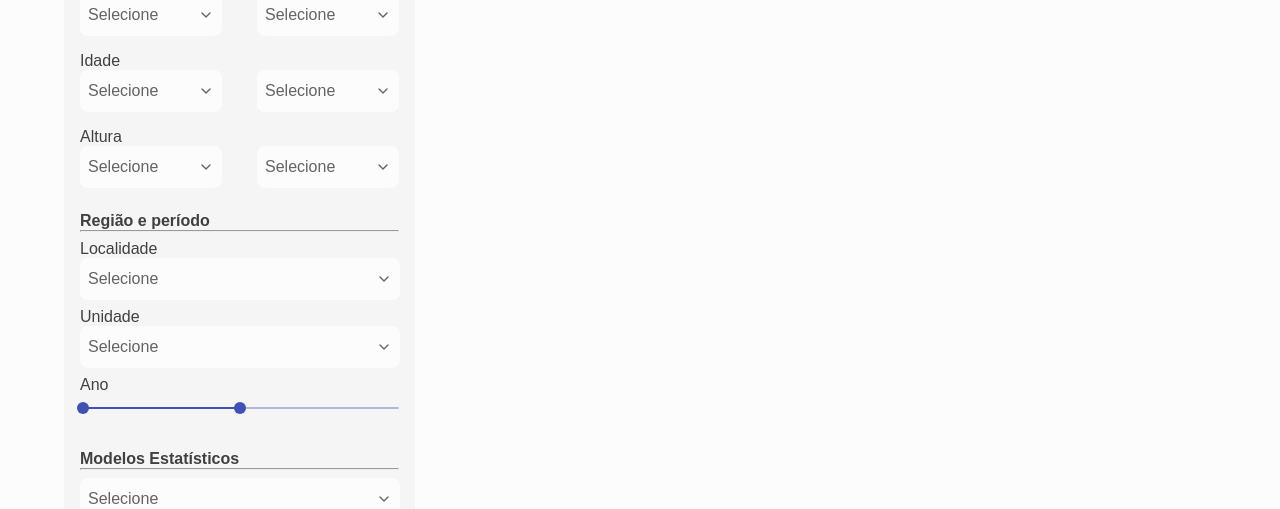
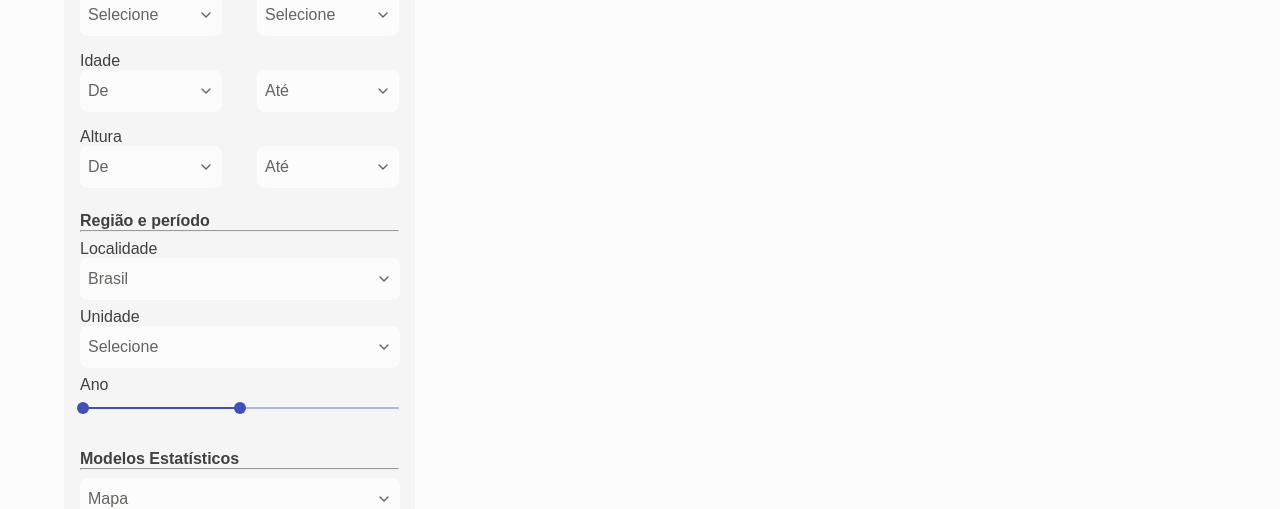
Before and after one commit to leo-nezes/sisvan-frontend, a React (Create React App) app: page / in a window 1280 px wide. Shown: the part 300-809 px from the top of the page. Built offline with nearby package versions, Linux system fonts and the light colour scheme.

Commit message:
[SISVAN] Objeto para filtro -  Adicionando hooks no contexto da aplicação - Adicionando hook ao componente - Criando hook filtar - Criando hook para o contexto - Adicionando função ao hook - Adicionando hook à Dashboard

```diff
--- a/src/App.tsx
+++ b/src/App.tsx
@@ -3,15 +3,15 @@ import { BrowserRouter } from 'react-router-dom';
 
 import Routes from './Routes';
 
-import { MapProvider } from './hooks/map';
+import AppProvider from './hooks';
 
 import GlobalStyles from './styles';
 
 const App: React.FC = () => (
   <BrowserRouter>
-    <MapProvider>
+    <AppProvider>
       <Routes />
-    </MapProvider>
+    </AppProvider>
 
     <GlobalStyles />
   </BrowserRouter>
--- a/src/Components/DropdownList/index.tsx
+++ b/src/Components/DropdownList/index.tsx
@@ -1,8 +1,9 @@
-import React, { HTMLAttributes, useState } from 'react';
+import React, { HTMLAttributes, useEffect, useState } from 'react';
 
 import { FiChevronDown } from 'react-icons/fi';
 
 import { useMap } from '../../hooks/map';
+import { useFilter } from '../../hooks/filter';
 
 import { Container, ButtonBox, OptionsContainer, OptionButton } from './styles';
 
@@ -13,6 +14,7 @@ type IContainerStyleProps = {
 
 interface IDropdownListProps extends HTMLAttributes<HTMLDivElement> {
   containerStyle?: IContainerStyleProps;
+  idFilter: string;
   options: string[];
 }
 
@@ -21,24 +23,31 @@ const DropdownList: React.FC<IDropdownListProps> = ({
     button: Object,
     list: Object,
   },
+  idFilter,
   options,
   ...rest
 }: IDropdownListProps) => {
   const [hide, setHide] = useState(true);
-  const [selectedValue, setSelectedValue] = useState<string>('Selecione');
+  const [selectedValue, setSelectedValue] = useState<string>(options[0]);
 
   const { button, list } = containerStyle;
-  const { setFilter } = useMap();
+  const { setFilter: setFilterMap } = useMap();
+  const { filterObject, setFilter } = useFilter();
 
   const handleHide = (): void => {
     setHide(!hide);
   };
 
   const handleSetOption = (option: string): void => {
-    setFilter({ map: option });
+    setFilterMap({ map: option });
     setSelectedValue(option);
     setHide(!hide);
   };
+
+  useEffect(() => {
+    const newObjectFilter = { ...filterObject, idFilter: selectedValue };
+    setFilter(newObjectFilter);
+  }, []);
 
   return (
     <Container {...rest}>
--- /dev/null
+++ b/src/hooks/filter.tsx
@@ -0,0 +1,47 @@
+import React, { createContext, useCallback, useContext, useState } from 'react';
+
+import propTypes from 'prop-types';
+
+interface IFilterContextData {
+  filterObject: object;
+  setFilter(data: object): void;
+  toFilter(): void;
+}
+
+const FilterContext = createContext<IFilterContextData>(
+  {} as IFilterContextData,
+);
+
+const FilterProvider: React.FC = ({ children }) => {
+  const [filterObject, setFilterObject] = useState({});
+
+  const setFilter = useCallback((data: object) => {
+    setFilterObject(data);
+  }, []);
+
+  const toFilter = useCallback(() => {
+    console.log(filterObject);
+  }, [filterObject]);
+
+  return (
+    <FilterContext.Provider value={{ filterObject, setFilter, toFilter }}>
+      {children}
+    </FilterContext.Provider>
+  );
+};
+
+FilterProvider.propTypes = {
+  children: propTypes.node,
+};
+
+FilterProvider.defaultProps = {
+  children: undefined,
+};
+
+function useFilter(): IFilterContextData {
+  const context = useContext(FilterContext);
+
+  return context;
+}
+
+export { FilterProvider, useFilter };
--- /dev/null
+++ b/src/hooks/index.tsx
@@ -0,0 +1,22 @@
+import React from 'react';
+
+import propTypes from 'prop-types';
+
+import { MapProvider } from './map';
+import { FilterProvider } from './filter';
+
+const AppProvider: React.FC = ({ children }) => (
+  <MapProvider>
+    <FilterProvider>{children}</FilterProvider>
+  </MapProvider>
+);
+
+AppProvider.propTypes = {
+  children: propTypes.node,
+};
+
+AppProvider.defaultProps = {
+  children: undefined,
+};
+
+export default AppProvider;
--- a/src/hooks/map.tsx
+++ b/src/hooks/map.tsx
@@ -9,6 +9,7 @@ type FilterDataType = {
 interface IMapContextData {
   filterData: FilterDataType;
   setFilter(option: FilterDataType): void;
+  toFilter(): void;
 }
 
 interface IMapFilter {
@@ -24,8 +25,12 @@ const MapProvider: React.FC = ({ children }) => {
     setFilterData(option);
   }, []);
 
+  const toFilter = useCallback(() => {
+    console.log('Filtrar');
+  }, []);
+
   return (
-    <MapContext.Provider value={{ filterData, setFilter }}>
+    <MapContext.Provider value={{ filterData, setFilter, toFilter }}>
       {children}
     </MapContext.Provider>
   );
--- a/src/pages/Dashboard/index.tsx
+++ b/src/pages/Dashboard/index.tsx
@@ -4,6 +4,8 @@ import { Slider } from '@material-ui/core';
 import { FiSearch } from 'react-icons/fi';
 
 import { useMap } from '../../hooks/map';
+import { useFilter } from '../../hooks/filter';
+
 import DropdownList from '../../Components/DropdownList';
 import Button from '../../Components/Button';
 import States from '../../Components/GeoMap/States';
@@ -25,11 +27,14 @@ import {
 } from './styles';
 
 const Dashboard: React.FC = () => {
-  const { filterData } = useMap();
   const [value, setValue] = useState<number[]>([1, 50]);
   const [showInformationContainer, setshowInformationContainer] = useState(
     false,
   );
+
+  const { filterData } = useMap();
+  const { toFilter } = useFilter();
+
   const yearNow = new Date();
 
   const style = { button: { width: '320px' }, list: { width: '320px' } };
@@ -42,8 +47,8 @@ const Dashboard: React.FC = () => {
   };
 
   const handleFilter = useCallback(() => {
-    console.log('Clicou');
-  }, []);
+    toFilter();
+  }, [toFilter]);
 
   return (
     <Container>
@@ -97,15 +102,22 @@ const Dashboard: React.FC = () => {
                 <div>
                   Raça/Cor
                   <DropdownList
-                    placeholder="Selecione"
-                    options={['Pardo', 'Preto', 'Branco', 'Amarelo']}
+                    idFilter="taca_cor"
+                    options={[
+                      'Selecione',
+                      'Pardo',
+                      'Preto',
+                      'Branco',
+                      'Amarelo',
+                    ]}
                   />
                 </div>
                 <div>
                   Etnia
                   <DropdownList
-                    placeholder="Selecione"
+                    idFilter="etnia"
                     options={[
+                      'Selecione',
                       'Brancos',
                       'Negros',
                       'Indígenas',
@@ -121,8 +133,9 @@ const Dashboard: React.FC = () => {
                 Idade
                 <div>
                   <DropdownList
-                    placeholder="De"
+                    idFilter="idade_de"
                     options={[
+                      'De',
                       '1',
                       '2',
                       '3',
@@ -136,8 +149,9 @@ const Dashboard: React.FC = () => {
                     ]}
                   />
                   <DropdownList
-                    placeholder="Até"
+                    idFilter="idade_ate"
                     options={[
+                      'Até',
                       '1',
                       '2',
                       '3',
@@ -156,8 +170,9 @@ const Dashboard: React.FC = () => {
                 Altura
                 <div>
                   <DropdownList
-                    placeholder="De"
+                    idFilter="altura_de"
                     options={[
+                      'De',
                       '1',
                       '2',
                       '3',
@@ -171,8 +186,9 @@ const Dashboard: React.FC = () => {
                     ]}
                   />
                   <DropdownList
-                    placeholder="Até"
+                    idFilter="idade_ate"
                     options={[
+                      'Até',
                       '1',
                       '2',
                       '3',
@@ -194,15 +210,16 @@ const Dashboard: React.FC = () => {
               <hr />
               Localidade
               <DropdownList
-                placeholder="Brasil"
+                idFilter="localidade"
                 containerStyle={style}
                 options={['Brasil', 'Para']}
               />
               Unidade
               <DropdownList
-                placeholder="Selecione"
+                idFilter="unidade"
                 containerStyle={style}
                 options={[
+                  'Selecione',
                   'Unidade 1',
                   'Unidade 2',
                   'Unidade 3',
@@ -225,7 +242,7 @@ const Dashboard: React.FC = () => {
               <p>Modelos Estatísticos</p>
               <hr />
               <DropdownList
-                placeholder="Mapa"
+                idFilter="modelos"
                 containerStyle={style}
                 options={['Mapa', 'Histograma', 'Gráfico de Linha']}
               />
@@ -242,7 +259,8 @@ const Dashboard: React.FC = () => {
           <h3>Estados nutricionais</h3>
           <p>Total: 20.000 resultados</p>
           <MapBox>
-            {filterData.map === 'Para' ? <Para /> : <States />}
+            {/* {filterData.map === 'Para' ? <Para /> : <States />} */}
+            <Para />
             {/* {showInformationContainer && (
               <InformationContainer>Informações</InformationContainer>
             )} */}
```
